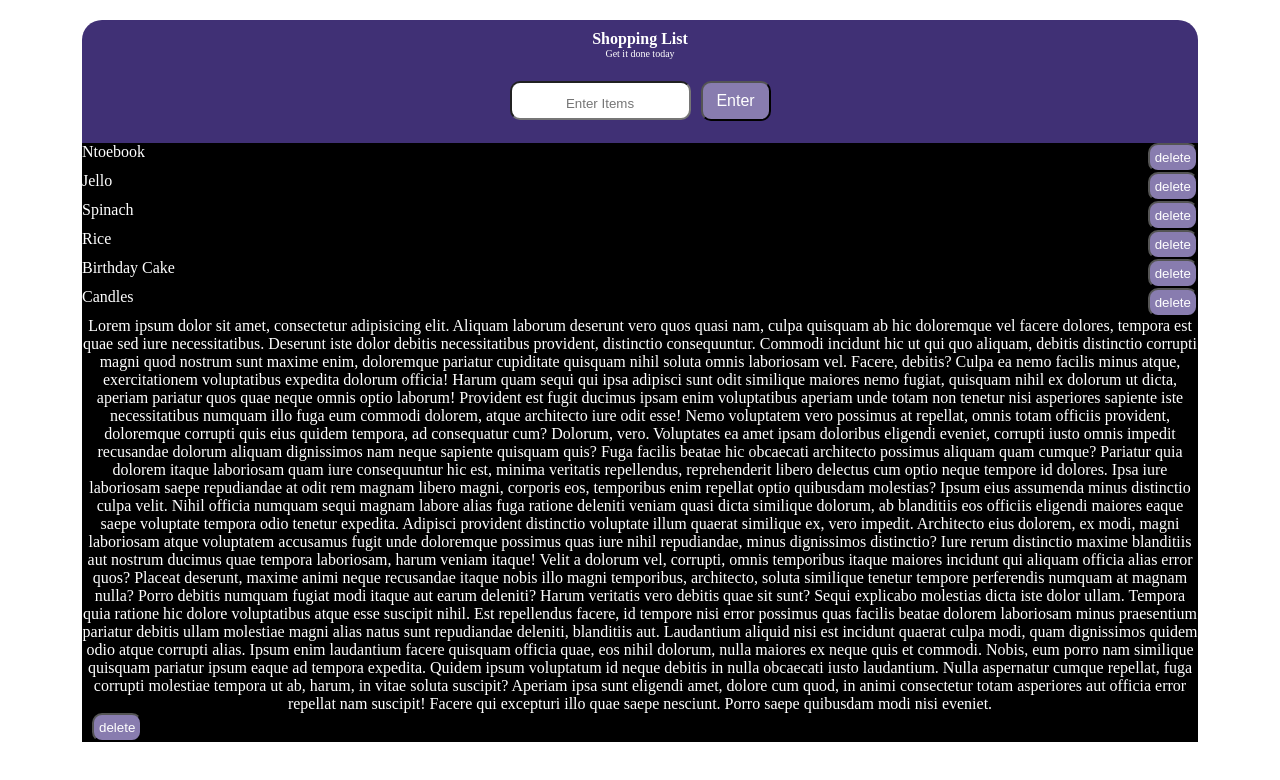
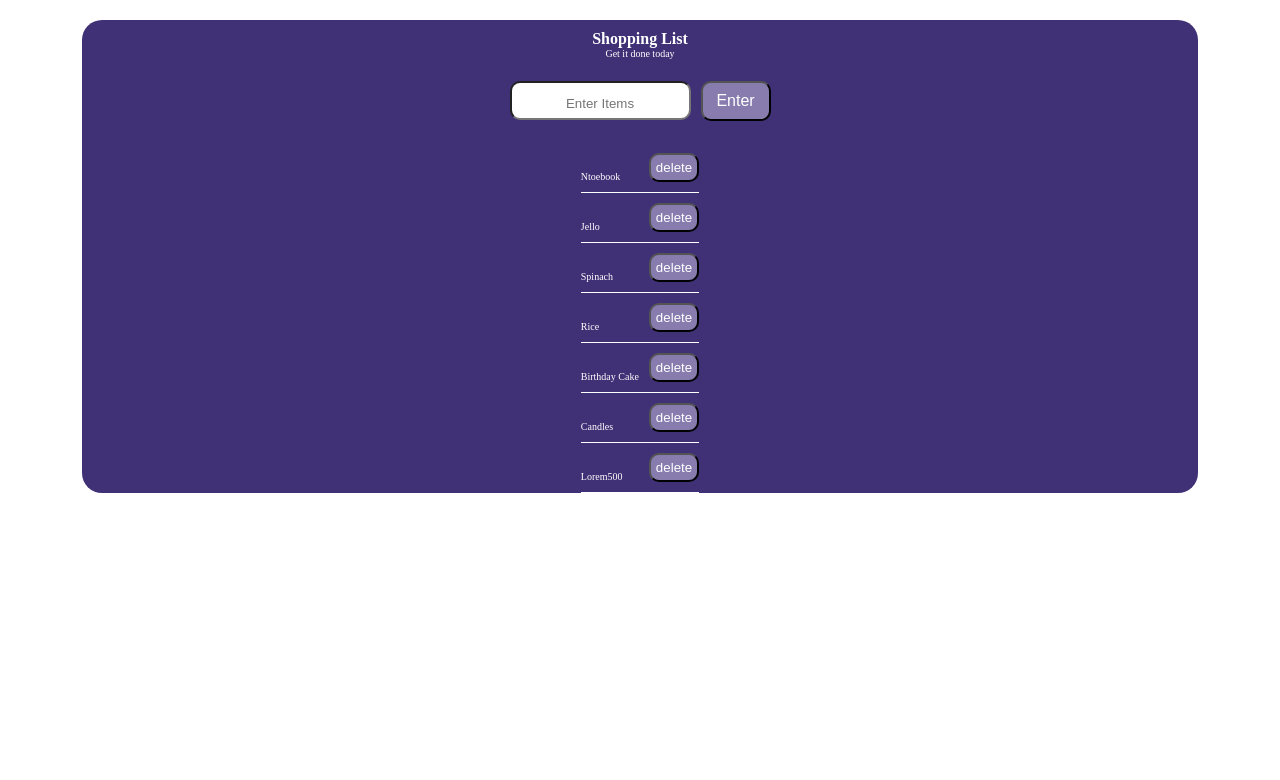
Before and after one commit to Alimalpara/Ztm-Web-Beginner, a plain HTML site: page Javascript/Todo/index.html in a window 1280 px wide. Drawn offline with Linux system fonts and the light colour scheme.

Commit message:
final todo
done

```diff
--- a/Javascript/Todo/index.html
+++ b/Javascript/Todo/index.html
@@ -30,48 +30,7 @@
 						<li class="clickableli">Rice</li>
 						<li class="clickableli">Birthday Cake</li>
 						<li class="clickableli">Candles</li>
-						<li class="clickableli">Lorem ipsum dolor sit amet, consectetur adipisicing elit. Aliquam
-							laborum deserunt vero quos quasi nam, culpa quisquam ab hic doloremque vel facere dolores,
-							tempora est quae sed iure necessitatibus. Deserunt iste dolor debitis necessitatibus
-							provident, distinctio consequuntur. Commodi incidunt hic ut qui quo aliquam, debitis
-							distinctio corrupti magni quod nostrum sunt maxime enim, doloremque pariatur cupiditate
-							quisquam nihil soluta omnis laboriosam vel. Facere, debitis? Culpa ea nemo facilis minus
-							atque, exercitationem voluptatibus expedita dolorum officia! Harum quam sequi qui ipsa
-							adipisci sunt odit similique maiores nemo fugiat, quisquam nihil ex dolorum ut dicta,
-							aperiam pariatur quos quae neque omnis optio laborum! Provident est fugit ducimus ipsam enim
-							voluptatibus aperiam unde totam non tenetur nisi asperiores sapiente iste necessitatibus
-							numquam illo fuga eum commodi dolorem, atque architecto iure odit esse! Nemo voluptatem vero
-							possimus at repellat, omnis totam officiis provident, doloremque corrupti quis eius quidem
-							tempora, ad consequatur cum? Dolorum, vero. Voluptates ea amet ipsam doloribus eligendi
-							eveniet, corrupti iusto omnis impedit recusandae dolorum aliquam dignissimos nam neque
-							sapiente quisquam quis? Fuga facilis beatae hic obcaecati architecto possimus aliquam quam
-							cumque? Pariatur quia dolorem itaque laboriosam quam iure consequuntur hic est, minima
-							veritatis repellendus, reprehenderit libero delectus cum optio neque tempore id dolores.
-							Ipsa iure laboriosam saepe repudiandae at odit rem magnam libero magni, corporis eos,
-							temporibus enim repellat optio quibusdam molestias? Ipsum eius assumenda minus distinctio
-							culpa velit. Nihil officia numquam sequi magnam labore alias fuga ratione deleniti veniam
-							quasi dicta similique dolorum, ab blanditiis eos officiis eligendi maiores eaque saepe
-							voluptate tempora odio tenetur expedita. Adipisci provident distinctio voluptate illum
-							quaerat similique ex, vero impedit. Architecto eius dolorem, ex modi, magni laboriosam atque
-							voluptatem accusamus fugit unde doloremque possimus quas iure nihil repudiandae, minus
-							dignissimos distinctio? Iure rerum distinctio maxime blanditiis aut nostrum ducimus quae
-							tempora laboriosam, harum veniam itaque! Velit a dolorum vel, corrupti, omnis temporibus
-							itaque maiores incidunt qui aliquam officia alias error quos? Placeat deserunt, maxime animi
-							neque recusandae itaque nobis illo magni temporibus, architecto, soluta similique tenetur
-							tempore perferendis numquam at magnam nulla? Porro debitis numquam fugiat modi itaque aut
-							earum deleniti? Harum veritatis vero debitis quae sit sunt? Sequi explicabo molestias dicta
-							iste dolor ullam. Tempora quia ratione hic dolore voluptatibus atque esse suscipit nihil.
-							Est repellendus facere, id tempore nisi error possimus quas facilis beatae dolorem
-							laboriosam minus praesentium pariatur debitis ullam molestiae magni alias natus sunt
-							repudiandae deleniti, blanditiis aut. Laudantium aliquid nisi est incidunt quaerat culpa
-							modi, quam dignissimos quidem odio atque corrupti alias. Ipsum enim laudantium facere
-							quisquam officia quae, eos nihil dolorum, nulla maiores ex neque quis et commodi. Nobis, eum
-							porro nam similique quisquam pariatur ipsum eaque ad tempora expedita. Quidem ipsum
-							voluptatum id neque debitis in nulla obcaecati iusto laudantium. Nulla aspernatur cumque
-							repellat, fuga corrupti molestiae tempora ut ab, harum, in vitae soluta suscipit? Aperiam
-							ipsa sunt eligendi amet, dolore cum quod, in animi consectetur totam asperiores aut officia
-							error repellat nam suscipit! Facere qui excepturi illo quae saepe nesciunt. Porro saepe
-							quibusdam modi nisi eveniet.</li>
+						<li class="clickableli">Lorem500</li>
 
 					</ul>
 				</div>
--- a/Javascript/Todo/style.css
+++ b/Javascript/Todo/style.css
@@ -125,12 +125,12 @@ ul{
 
 }
 li{
-  display: flex;
-  flex-flow:row wrap;
+display: flex;
   justify-content: space-between;
-  max-width: 100%;
-
-  font-size: 1.6rem;
+  align-items: flex-end;
+  border-bottom: solid 1px white;
+  padding-bottom: 1rem;
+  padding-top: 1rem;
 
 
 }
@@ -147,9 +147,7 @@ li{
 }
 .mainlist{
   display: flex;
-  background-color: black;
-flex-flow:  wrap;
-max-width: 100%;
+    justify-content: center;
 }
 
 
--- a/todo-final/style.css
+++ b/todo-final/style.css
@@ -54,3 +54,8 @@ main{
     justify-content: center;
 
 }
+li{
+    display: flex;
+    justify-content: space-between;
+    align-items: flex-end;
+}
```
